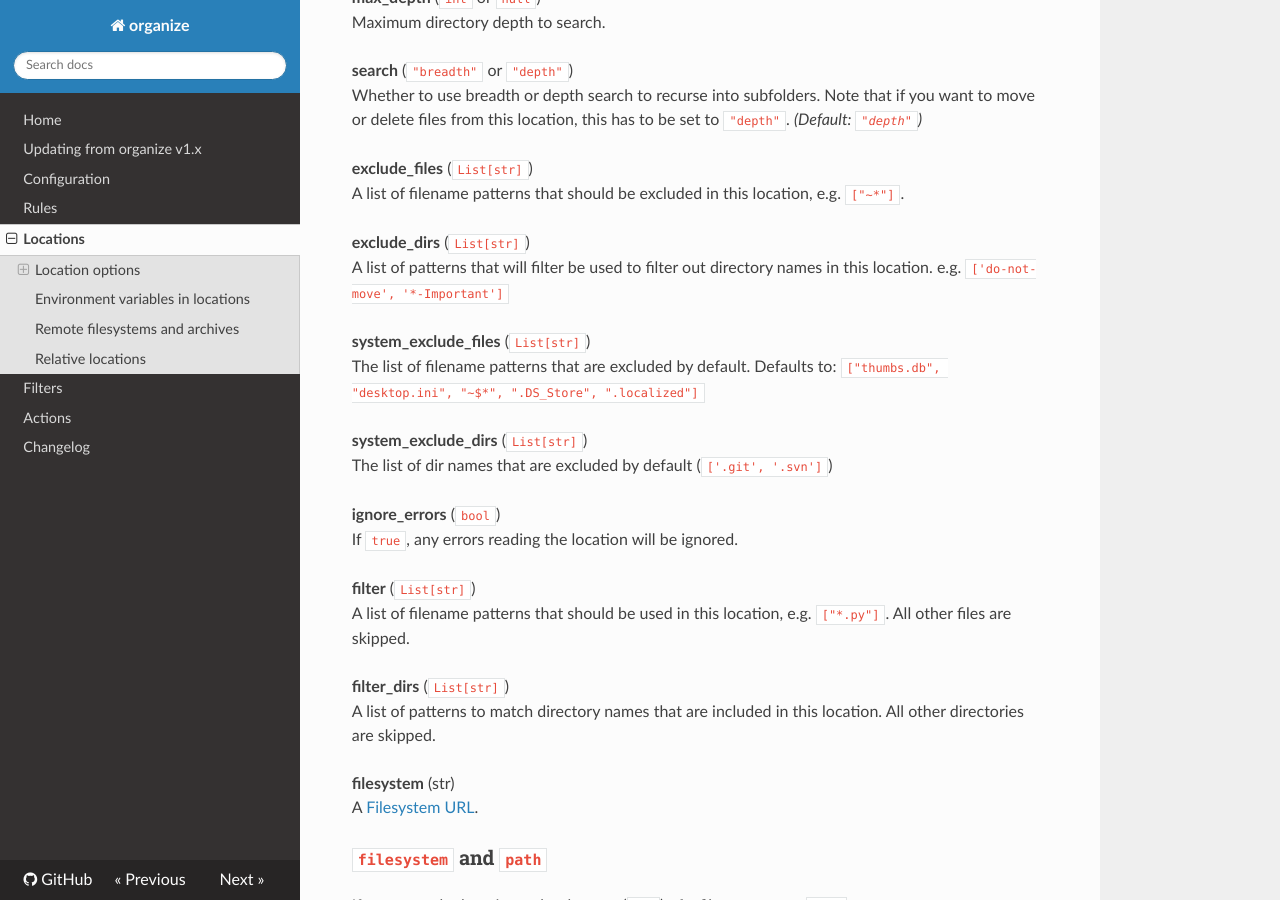
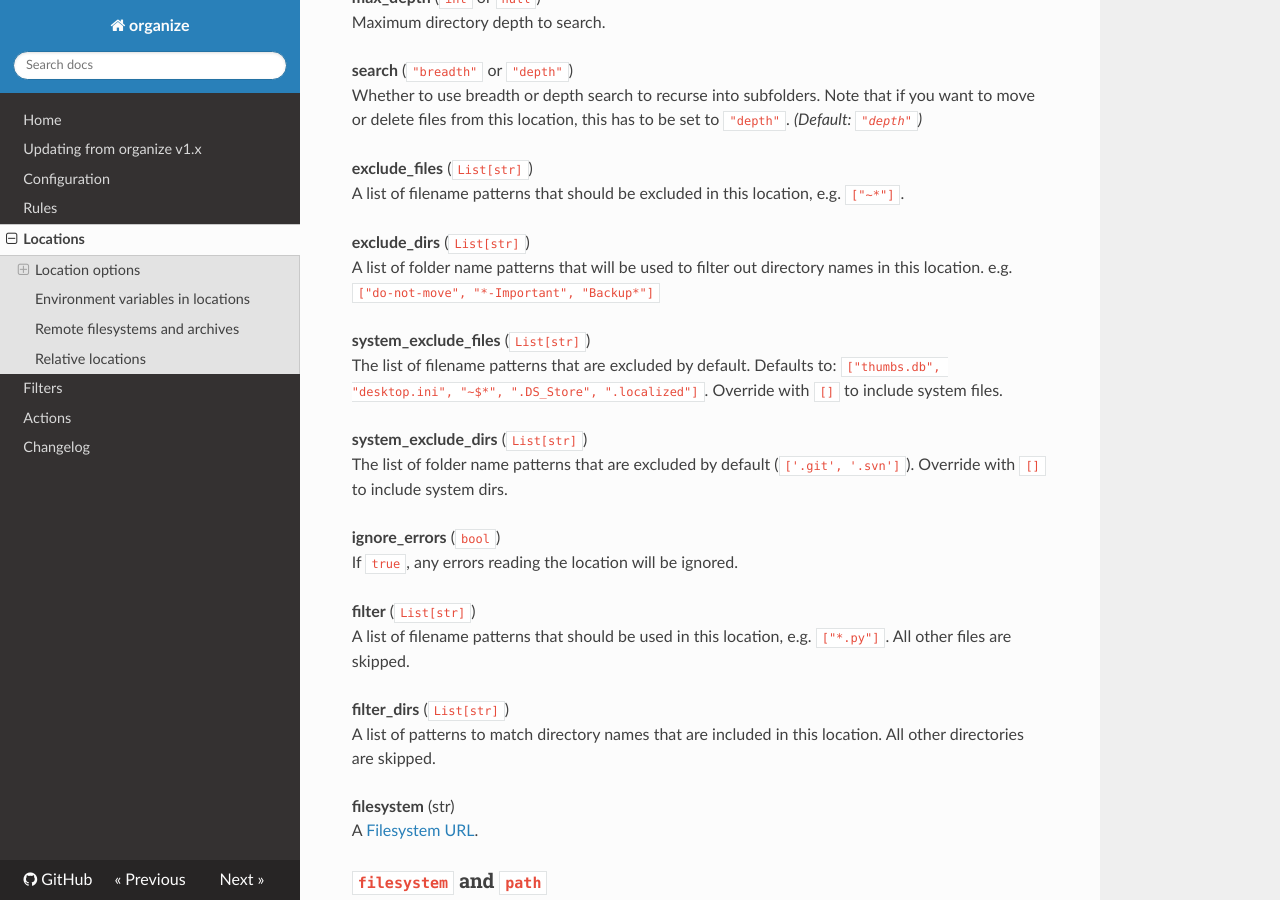
Before and after one commit to tfeldmann/organize, an MkDocs documentation site: the page built from docs/locations.md, in a window 1280 px wide and 900 px high, scrolled down 1079 px. Built offline with MkDocs 1.6.1, drawn with Linux system fonts in a browser that asks for light colours; nearby versions of some CDN libraries.

Commit message:
clear up docs

```diff
--- a/docs/locations.md
+++ b/docs/locations.md
@@ -66,15 +66,15 @@ _(Default: `"depth"`)_
 A list of filename patterns that should be excluded in this location, e.g. `["~*"]`.
 
 **exclude_dirs** (`List[str]`)<br>
-A list of patterns that will filter be used to filter out directory names in this location.
-e.g. `['do-not-move', '*-Important']`
+A list of folder name patterns that will be used to filter out directory names in
+this location. e.g. `["do-not-move", "*-Important", "Backup*"]`
 
 **system_exclude_files** (`List[str]`)<br>
 The list of filename patterns that are excluded by default. Defaults to:
-`["thumbs.db", "desktop.ini", "~$*", ".DS_Store", ".localized"]`
+`["thumbs.db", "desktop.ini", "~$*", ".DS_Store", ".localized"]`. Override with `[]` to include system files.
 
 **system_exclude_dirs** (`List[str]`)<br>
-The list of dir names that are excluded by default (`['.git', '.svn']`)
+The list of folder name patterns that are excluded by default (`['.git', '.svn']`). Override with `[]` to include system dirs.
 
 **ignore_errors** (`bool`)<br>
 If `true`, any errors reading the location will be ignored.
```
